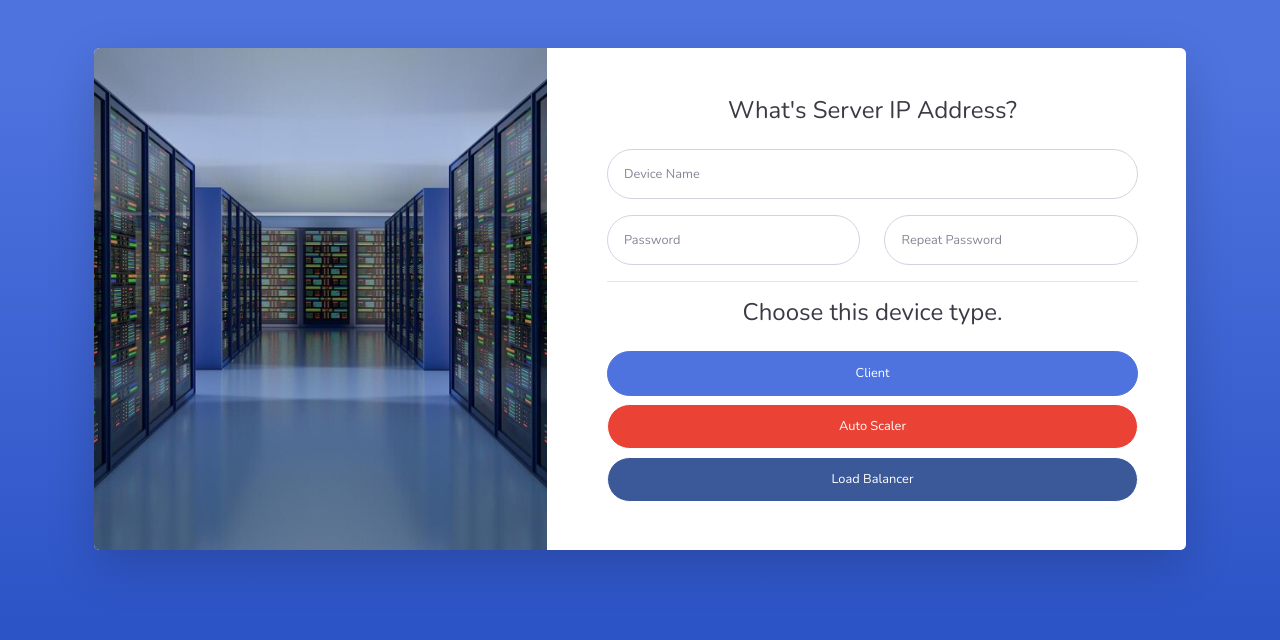
After one commit to Toygoon/ParallelManager, a Django app: page /init/ip in a window 1280 px wide. The commit adds this page. Shown: the top 640 px of the page. Run offline with Django 4.2, Linux system fonts and the light colour scheme; some libraries are stand-ins or nearby versions.

Commit message:
Edit: ClientView pages

```diff
--- /dev/null
+++ b/Initializer/templates/init_client.html
@@ -0,0 +1,56 @@
+{% extends 'initializer/init.html' %}
+{% block body %}
+    <div class="container">
+        <div class="card o-hidden border-0 shadow-lg my-5">
+            <div class="card-body p-0">
+                <!-- Nested Row within Card Body -->
+                <div class="row">
+                    <div class="col-lg-5 d-none d-lg-block bg-register-image"></div>
+                    <div class="col-lg-7">
+                        <div class="p-5">
+                            <div class="text-center">
+                                <h1 class="h4 text-gray-900 mb-4">What's Server IP Address?</h1>
+                            </div>
+                            <form class="user" method="post" action="">
+                                {% csrf_token %}
+                                <div class="form-group">
+                                    <input type="text" class="form-control form-control-user" id="device_name"
+                                           name="device_name"
+                                           placeholder="Device Name" required>
+                                </div>
+                                <div class="form-group row">
+                                    <div class="col-sm-6 mb-3 mb-sm-0">
+                                        <input type="password" class="form-control form-control-user"
+                                               id="password1" name="password1" placeholder="Password" required>
+                                    </div>
+                                    <div class="col-sm-6">
+                                        <input type="password" class="form-control form-control-user"
+                                               id="password2" name="password2" placeholder="Repeat Password" required>
+                                    </div>
+                                </div>
+                                <hr>
+                                <div class="text-center">
+                                    <h1 class="h4 text-gray-900 mb-4">Choose this device type.</h1>
+                                </div>
+                                <input type="submit" class="btn btn-primary btn-user btn-block" name="client"
+                                       value="Client">
+                                <input type="submit" class="btn btn-google btn-user btn-block" name="as"
+                                       value="Auto Scaler">
+                                <input type="submit" class="btn btn-facebook btn-user btn-block" name="lb"
+                                       value="Load Balancer">
+                            </form>
+                            <!--
+                            <hr>
+                            <div class="text-center">
+                                <a class="small" href="../dashboard/forgot-password.html">Forgot Password?</a>
+                            </div>
+                            <div class="text-center">
+                                <a class="small" href="../dashboard/login.html">Already have an account? Login!</a>
+                            </div>
+                            -->
+                        </div>
+                    </div>
+                </div>
+            </div>
+        </div>
+{% endblock %}
--- a/templates/dashboard/index.html
+++ b/templates/dashboard/index.html
@@ -16,7 +16,7 @@
             rel="stylesheet">
 
     <!-- Custom styles for this template-->
-    <link href="{% static "css/dashboard/sb-admin-2.min.css" %}" rel="stylesheet">
+    <link href="{% static "css/dashboard/sb-admin-2.css" %}" rel="stylesheet">
 
 </head>
 
```
